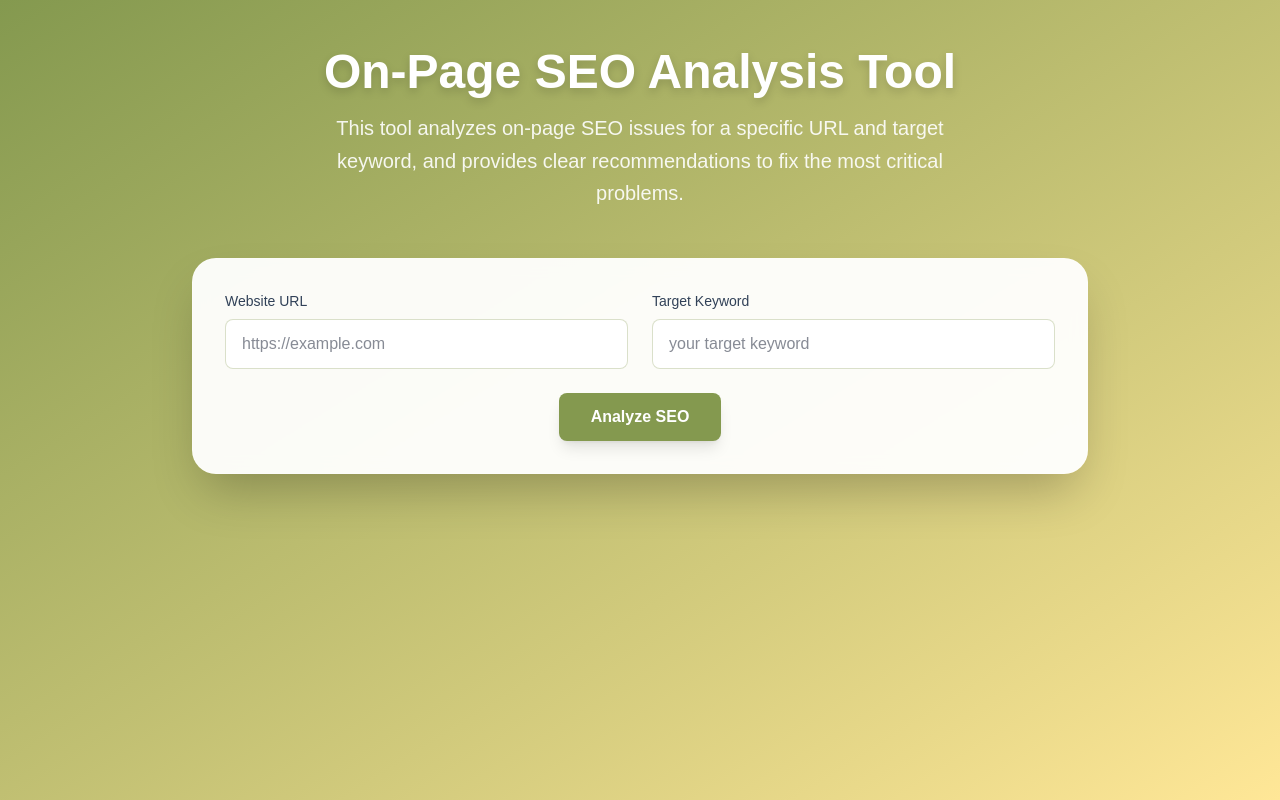
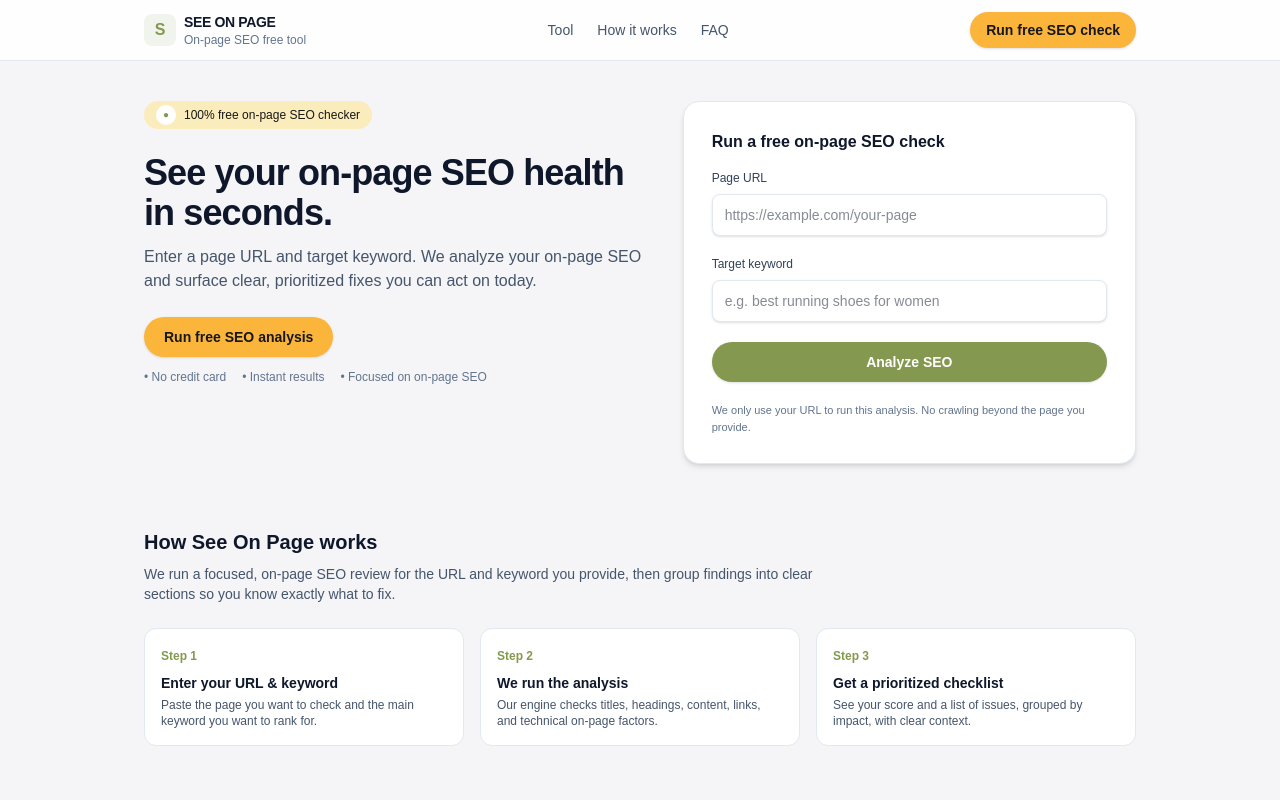
Before and after one commit to sakeeo/fe-seo-on-page, a Next.js app: page / in a window 1280 px wide. Shown: the top 800 px of the page. Built offline with nearby package versions, Linux system fonts and the light colour scheme.

Commit message:
Redesign (#2)
* redesign

* update UI

---------

Signed-off-by: muhammad Lim <ig.muhammadlim@gmail.com>

```diff
--- a/src/app/page.tsx
+++ b/src/app/page.tsx
@@ -89,97 +89,160 @@ export default function Home() {
     }
   };
 
-  const getScoreColor = (score: number) => {
-    if (score >= 80) return 'text-green-600';
-    if (score >= 60) return 'text-yellow-600';
-    return 'text-red-600';
-  };
+  return (
+    <div className="min-h-screen bg-[#F5F5F7] text-slate-900">
+      {/* Top navigation */}
+      <header className="sticky top-0 z-30 border-b border-slate-200 bg-white/90 backdrop-blur">
+        <div className="max-w-5xl mx-auto px-4 py-3 flex items-center justify-between gap-4">
+          <div className="flex items-center gap-2">
+            <span className="inline-flex h-8 w-8 items-center justify-center rounded-lg bg-[#84994F]/10 text-[#84994F] font-bold">
+              S
+            </span>
+            <div className="leading-tight">
+              <span className="block text-sm font-semibold tracking-tight text-slate-900">
+                SEE ON PAGE
+              </span>
+              <span className="block text-xs text-slate-500">
+                On-page SEO free tool
+              </span>
+            </div>
+          </div>
+          <nav className="hidden md:flex items-center gap-6 text-sm text-slate-600">
+            <a href="#tool" className="hover:text-slate-900">
+              Tool
+            </a>
+            <a href="#how-it-works" className="hover:text-slate-900">
+              How it works
+            </a>
+            <a href="#faq" className="hover:text-slate-900">
+              FAQ
+            </a>
+          </nav>
+          <div className="flex items-center gap-3">
+            {/* <button className="hidden md:inline-flex text-sm text-slate-600 hover:text-slate-900">
+              Log in
+            </button> */}
+            <a
+              href="#tool"
+              className="inline-flex items-center justify-center rounded-full bg-[#FCB53B] px-4 py-2 text-sm font-semibold text-[#171717] shadow-sm hover:bg-[#e2a634] transition-colors"
+            >
+              Run free SEO check
+            </a>
+          </div>
+        </div>
+      </header>
 
-  const getScoreBg = (score: number) => {
-    if (score >= 80) return 'bg-green-100';
-    if (score >= 60) return 'bg-yellow-100';
-    return 'bg-red-100';
-  };
-
-  return (
-    <div className="min-h-screen bg-gradient-to-br from-[#84994F] to-[#FFE797]">
-      <div className="container mx-auto px-4 py-12">
-        {/* Header */}
-        <div className="text-center mb-12">
-          <h1 className="text-5xl font-bold text-white mb-4 drop-shadow-lg">
-            On-Page SEO Analysis Tool
+      <main className="max-w-5xl mx-auto px-4 py-10 space-y-16">
+        {/* Hero + tool */}
+        <section id="hero" className="grid gap-10 md:grid-cols-[minmax(0,1.1fr)_minmax(0,1fr)] items-start">
+          <div className="space-y-6">
+            <div className="inline-flex items-center gap-2 rounded-full bg-[#FFE797]/60 px-3 py-1 text-xs font-medium text-[#171717]">
+              <span className="inline-flex h-5 w-5 items-center justify-center rounded-full bg-white text-[10px] font-bold text-[#84994F]">
+                ●
+              </span>
+              100% free on-page SEO checker
+            </div>
+            <div className="space-y-3">
+              <h1 className="text-3xl md:text-4xl font-semibold tracking-tight text-slate-900">
+                See your on-page SEO health in seconds.
               </h1>
-          <p className="text-xl text-white/90 max-w-2xl mx-auto leading-relaxed">
-           This tool analyzes on-page SEO issues for a specific URL and target keyword, and provides clear recommendations to fix the most critical problems.
+              <p className="text-sm md:text-base text-slate-600 max-w-xl">
+                Enter a page URL and target keyword. We analyze your on-page SEO and surface clear, prioritized fixes you can act on today.
               </p>
             </div>
+            <div className="space-y-3">
+              <div className="flex flex-wrap items-center gap-3">
+                <a
+                  href="#tool"
+                  className="inline-flex items-center justify-center rounded-full bg-[#FCB53B] px-5 py-2.5 text-sm font-semibold text-[#171717] shadow-sm hover:bg-[#e2a634] transition-colors"
+                >
+                  Run free SEO analysis
+                </a>
+                {/* <button
+                  type="button"
+                  className="text-sm font-medium text-[#84994F] hover:text-[#6a7a3f]"
+                >
+                  View sample report
+                </button> */}
+              </div>
+              <div className="flex flex-wrap items-center gap-4 text-xs text-slate-500">
+                <span>• No credit card</span>
+                <span>• Instant results</span>
+                <span>• Focused on on-page SEO</span>
+              </div>
+            </div>
+          </div>
 
-        {/* Main Content */}
-        <div className="max-w-4xl mx-auto">
-          <div className="bg-white/95 backdrop-blur-sm rounded-3xl shadow-2xl p-8 border border-white/20">
+          {/* Tool card */}
+          <section
+            id="tool"
+            aria-label="On-page SEO analysis tool"
+            className="bg-white rounded-2xl shadow-md border border-slate-200 p-6 md:p-7"
+          >
+            <h2 className="text-base font-semibold text-slate-900 mb-4">
+              Run a free on-page SEO check
+            </h2>
 
             {/* Input Form */}
-            <form onSubmit={handleSubmit} className="space-y-6">
-              <div className="grid md:grid-cols-2 gap-6">
-                <div>
-                  <label htmlFor="url" className="block text-sm font-medium text-slate-700 mb-2">
-                    Website URL
+            <form onSubmit={handleSubmit} className="space-y-5">
+              <div className="space-y-2">
+                <label htmlFor="url" className="block text-xs font-medium text-slate-700">
+                  Page URL
                 </label>
                 <input
                   type="url"
                   id="url"
                   value={url}
                   onChange={(e) => setUrl(e.target.value)}
-                    placeholder="https://example.com"
-                    className="w-full px-4 py-3 border border-[#84994F]/30 rounded-lg focus:ring-2 focus:ring-[#84994F] focus:border-transparent bg-white text-slate-900 transition-all duration-200 hover:border-[#84994F]/50"
+                  placeholder="https://example.com/your-page"
+                  className="w-full rounded-lg border border-slate-200 bg-white px-3 py-2.5 text-sm text-slate-900 shadow-sm focus:border-[#84994F] focus:outline-none focus:ring-2 focus:ring-[#84994F]/40"
                   required
                 />
               </div>
-                <div>
-                  <label htmlFor="keyword" className="block text-sm font-medium text-slate-700 mb-2">
-                    Target Keyword
+              <div className="space-y-2">
+                <label htmlFor="keyword" className="block text-xs font-medium text-slate-700">
+                  Target keyword
                 </label>
                 <input
                   type="text"
                   id="keyword"
                   value={keyword}
                   onChange={(e) => setKeyword(e.target.value)}
-                    placeholder="your target keyword"
-                    className="w-full px-4 py-3 border border-[#84994F]/30 rounded-lg focus:ring-2 focus:ring-[#84994F] focus:border-transparent bg-white text-slate-900 transition-all duration-200 hover:border-[#84994F]/50"
+                  placeholder="e.g. best running shoes for women"
+                  className="w-full rounded-lg border border-slate-200 bg-white px-3 py-2.5 text-sm text-slate-900 shadow-sm focus:border-[#84994F] focus:outline-none focus:ring-2 focus:ring-[#84994F]/40"
                   required
                 />
               </div>
-              </div>
 
               {error && (
-                <div className="bg-[#A72703]/10 border border-[#A72703]/30 text-[#A72703] px-4 py-3 rounded-lg">
+                <div className="rounded-lg border border-[#A72703]/30 bg-[#A72703]/5 px-3 py-2 text-xs text-[#A72703]">
                   {error}
                 </div>
               )}
 
-              <div className="flex justify-center">
               <button
                 type="submit"
                 disabled={loading}
-                  className="bg-[#84994F] hover:bg-[#6a7a3f] disabled:bg-[#84994F]/50 text-white font-semibold py-3 px-8 rounded-lg transition-all duration-200 shadow-lg hover:shadow-xl transform hover:-translate-y-1 disabled:transform-none"
+                className="inline-flex w-full items-center justify-center rounded-full bg-[#84994F] px-4 py-2.5 text-sm font-semibold text-white shadow-sm transition-colors hover:bg-[#6a7a3f] disabled:cursor-not-allowed disabled:bg-[#84994F]/60"
               >
                 {loading ? (
-                    <div className="flex items-center gap-3">
-                      <div className="w-5 h-5 border-2 border-white border-t-transparent rounded-full animate-spin"></div>
-                      Analyzing...
+                  <div className="flex items-center gap-2">
+                    <div className="h-4 w-4 animate-spin rounded-full border-2 border-white border-t-transparent" />
+                    Analyzing…
                   </div>
                 ) : (
                   'Analyze SEO'
                 )}
               </button>
-              </div>
+
+              <p className="text-[11px] text-slate-500">
+                We only use your URL to run this analysis. No crawling beyond the page you provide.
+              </p>
             </form>
 
             {/* Results Section */}
             {result && (
-              <div className="mt-12 space-y-8 animate-in slide-in-from-bottom-2 duration-500">
-
-                {/* SEO Score */}
+              <div className="mt-8 space-y-6">
                 <SEOScoreCard
                   score={result.scorePercentage}
                   date={new Date().toISOString().slice(0, 10)}
@@ -187,62 +250,69 @@ export default function Home() {
                   url={result.url}
                 />
 
-
                 {/* Sections Overview */}
-                <div className="grid gap-6">
+                <div className="grid gap-5">
                   {result.sections.map((section) => {
                     const sectionStatus = section.scorePercentage >= 80 ? 'good' : section.scorePercentage >= 60 ? 'average' : 'poor';
                     const sectionStatusConfig = {
                       good: {
-                        color: 'bg-[#84994F]/10 text-[#84994F]',
+                        color: 'bg-[#84994F]/5 text-[#84994F]',
                         badge: 'bg-[#84994F]',
                         label: 'Optimized',
                       },
                       average: {
-                        color: 'bg-[#FCB53B]/10 text-[#FCB53B]',
+                        color: 'bg-[#FCB53B]/5 text-[#FCB53B]',
                         badge: 'bg-[#FCB53B]',
-                        label: 'Needs Improvement',
+                        label: 'Needs improvement',
                       },
                       poor: {
-                        color: 'bg-[#A72703]/10 text-[#A72703]',
+                        color: 'bg-[#A72703]/5 text-[#A72703]',
                         badge: 'bg-[#A72703]',
                         label: 'Critical',
                       },
-                    };
+                    } as const;
                     const config = sectionStatusConfig[sectionStatus];
                     return (
-                      <div key={section.id} className={`border border-[#84994F]/20 rounded-2xl shadow-lg p-6 ${config.color} transition-all duration-200 hover:border-[#84994F]/40`}>
+                      <div
+                        key={section.id}
+                        className={`border border-slate-200 rounded-xl bg-white p-4 text-sm ${config.color}`}
+                      >
                         <div className="flex items-center justify-between mb-4">
                           <div className="flex items-center gap-4">
                             <div className={`w-10 h-10 flex items-center justify-center rounded-full font-bold text-white text-xl ${config.badge}`}>{section.scorePercentage}</div>
                             <div>
-                              <h3 className="text-lg font-semibold text-slate-900">{section.label}</h3>
-                              <span className="text-xs font-medium px-2 py-1 rounded-full bg-white border border-[#84994F]/30 text-slate-700">{config.label}</span>
+                              <h3 className="text-sm font-semibold text-slate-900">{section.label}</h3>
+                              <span className="mt-1 inline-flex text-[11px] font-medium px-2 py-0.5 rounded-full bg-[#F5F5F7] border border-slate-200 text-slate-700">
+                                {config.label}
+                              </span>
                             </div>
                           </div>
                           <div className="text-right">
-                            <div className="text-sm text-slate-600">
+                            <div className="text-xs text-slate-500">
                               {section.score}/{section.maxScore} points
                             </div>
                           </div>
                         </div>
                         {/* Rules List */}
-                        <div className="space-y-3">
+                        <div className="space-y-2">
                           {section.rules.map((rule) => {
                             const ruleStatus = rule.status === 'pass' ? 'good' : 'poor';
                             const ruleConfig = ruleStatus === 'good'
                               ? { bg: 'bg-[#84994F]/5 border-[#84994F]/20', badge: 'bg-[#84994F]', label: 'PASS', text: 'text-[#84994F]' }
-                              : { bg: 'bg-[#A72703]/5 border-[#A72703]/20', badge: 'bg-[#A72703]', label: 'FAIL', text: 'text-[#A72703]' };
+                              : { bg: 'bg-[#A72703]/5 border-[#A72703]/20', badge: 'bg-[#A72703]', label: 'ISSUE', text: 'text-[#A72703]' };
                             return (
-                              <div key={rule.id} className={`p-3 rounded-lg border ${ruleConfig.bg} transition-all duration-200 hover:border-[#84994F]/40`}>
+                              <div
+                                key={rule.id}
+                                className={`p-3 rounded-lg border ${ruleConfig.bg}`}
+                              >
                                 <div className="flex items-center justify-between">
                                   <div className="flex items-center gap-3">
                                     <div className={`w-3 h-3 rounded-full ${ruleConfig.badge}`}></div>
                                     <div>
-                                      <span className="font-medium text-slate-900">{rule.label}</span>
-                                      <p className="text-sm text-slate-600">{rule.explanation}</p>
+                                      <span className="font-medium text-slate-900 text-sm">{rule.label}</span>
+                                      <p className="text-xs text-slate-600 mt-0.5">{rule.explanation}</p>
                                       {rule.details && (
-                                        <div className="mt-2 p-2 bg-slate-100 rounded text-xs text-slate-700">
+                                        <div className="mt-2 p-2 bg-slate-100 rounded text-[11px] text-slate-700">
                                           <strong>Details:</strong>
                                           {typeof rule.details === 'object' && rule.details !== null ? (
                                             <ul className="list-disc pl-5 mt-1">
@@ -275,8 +345,8 @@ export default function Home() {
                                     </div>
                                   </div>
                                   <div className="text-right">
-                                    <span className={`text-sm font-medium ${ruleConfig.text}`}>{ruleConfig.label}</span>
-                                    <p className="text-sm text-slate-600">
+                                    <span className={`text-xs font-semibold ${ruleConfig.text}`}>{ruleConfig.label}</span>
+                                    <p className="text-xs text-slate-600 mt-1">
                                       {rule.score}/{rule.maxScore} points
                                     </p>
                                   </div>
@@ -290,28 +360,95 @@ export default function Home() {
                   })}
                 </div>
 
-                {/* Summary */}
-                <div className="bg-gradient-to-r from-[#84994F]/5 to-[#FFE797]/5 border border-[#84994F]/20 rounded-xl p-6">
-                  <h3 className="text-lg font-semibold text-slate-900 mb-2">Analysis Summary</h3>
-                  <div className="grid md:grid-cols-2 gap-4 text-sm text-slate-700">
-                    <div>
-                      <span className="font-medium">Analyzed URL:</span> {result.url}
               </div>
-                    <div>
-                      <span className="font-medium">Target Keyword:</span> {result.keyword}
+            )}
+          </section>
+        </section>
+
+        {/* How it works */}
+        <section id="how-it-works" className="space-y-6">
+          <div className="space-y-2">
+            <h2 className="text-xl font-semibold text-slate-900">How See On Page works</h2>
+            <p className="text-sm text-slate-600 max-w-2xl">
+              We run a focused, on-page SEO review for the URL and keyword you provide, then group findings into clear sections so you know exactly what to fix.
+            </p>
           </div>
-                    <div>
-                      <span className="font-medium">HTTP Status:</span> {result.httpStatus}
+          <div className="grid gap-4 md:grid-cols-3 text-sm">
+            <div className="rounded-xl border border-slate-200 bg-white p-4">
+              <span className="text-xs font-semibold text-[#84994F]">Step 1</span>
+              <h3 className="mt-2 text-sm font-semibold text-slate-900">Enter your URL & keyword</h3>
+              <p className="mt-1 text-xs text-slate-600">
+                Paste the page you want to check and the main keyword you want to rank for.
+              </p>
             </div>
-                    <div>
-                      <span className="font-medium">Total Score:</span> {result.totalScore}/{result.totalMaxScore}
+            <div className="rounded-xl border border-slate-200 bg-white p-4">
+              <span className="text-xs font-semibold text-[#84994F]">Step 2</span>
+              <h3 className="mt-2 text-sm font-semibold text-slate-900">We run the analysis</h3>
+              <p className="mt-1 text-xs text-slate-600">
+                Our engine checks titles, headings, content, links, and technical on-page factors.
+              </p>
+            </div>
+            <div className="rounded-xl border border-slate-200 bg-white p-4">
+              <span className="text-xs font-semibold text-[#84994F]">Step 3</span>
+              <h3 className="mt-2 text-sm font-semibold text-slate-900">Get a prioritized checklist</h3>
+              <p className="mt-1 text-xs text-slate-600">
+                See your score and a list of issues, grouped by impact, with clear context.
+              </p>
             </div>
           </div>
+        </section>
+
+        {/* FAQ */}
+        <section id="faq" className="space-y-6 pb-8">
+          <div className="space-y-2">
+            <h2 className="text-xl font-semibold text-slate-900">Frequently asked questions</h2>
+            <p className="text-sm text-slate-600 max-w-2xl">
+              A few quick answers about how the free on-page SEO tool works.
+            </p>
           </div>
+          <div className="space-y-3 text-sm">
+            <details className="group rounded-xl border border-slate-200 bg-white p-4">
+              <summary className="flex cursor-pointer list-none items-center justify-between gap-4 text-sm font-medium text-slate-900">
+                Is this tool really free?
+                <span className="text-xs text-slate-500 group-open:hidden">+</span>
+                <span className="text-xs text-slate-500 hidden group-open:inline">−</span>
+              </summary>
+              <p className="mt-2 text-xs text-slate-600">
+                Yes. You can run on-page SEO checks without creating an account or adding a credit card.
+              </p>
+            </details>
+            <details className="group rounded-xl border border-slate-200 bg-white p-4">
+              <summary className="flex cursor-pointer list-none items-center justify-between gap-4 text-sm font-medium text-slate-900">
+                Do you store my URLs or data?
+                <span className="text-xs text-slate-500 group-open:hidden">+</span>
+                <span className="text-xs text-slate-500 hidden group-open:inline">−</span>
+              </summary>
+              <p className="mt-2 text-xs text-slate-600">
+                We only use the URL and keyword you provide to run the analysis. You can clear results at any time by refreshing the page.
+              </p>
+            </details>
+            <details className="group rounded-xl border border-slate-200 bg-white p-4">
+              <summary className="flex cursor-pointer list-none items-center justify-between gap-4 text-sm font-medium text-slate-900">
+                What does the SEO score mean?
+                <span className="text-xs text-slate-500 group-open:hidden">+</span>
+                <span className="text-xs text-slate-500 hidden group-open:inline">−</span>
+              </summary>
+              <p className="mt-2 text-xs text-slate-600">
+                The score summarizes how well your page follows our on-page SEO checks for the keyword you entered. Use it as a guide to prioritize fixes, not as a guarantee of rankings.
+              </p>
+            </details>
           </div>
-            )}
-          </div>
-        </div>
+        </section>
+      </main>
+
+      {/* Mobile sticky CTA */}
+      <div className="fixed inset-x-0 bottom-4 px-4 md:hidden">
+        <a
+          href="#tool"
+          className="inline-flex w-full max-w-md mx-auto items-center justify-center rounded-full bg-[#FCB53B] px-5 py-3 text-sm font-semibold text-[#171717] shadow-md hover:bg-[#e2a634] transition-colors"
+        >
+          Run free SEO check
+        </a>
       </div>
     </div>
   );
```
Also changed, not shown: src/components/SEOScoreCard.tsx (+6 -13 lines). Lines whose indentation alone changed are shown as unchanged.
